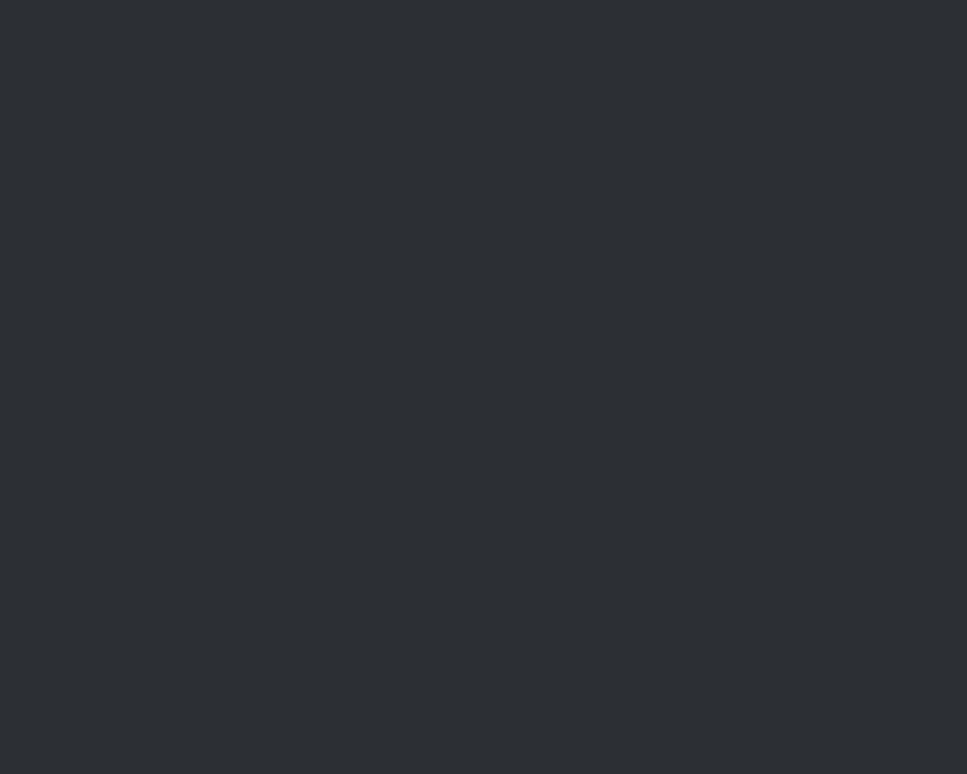
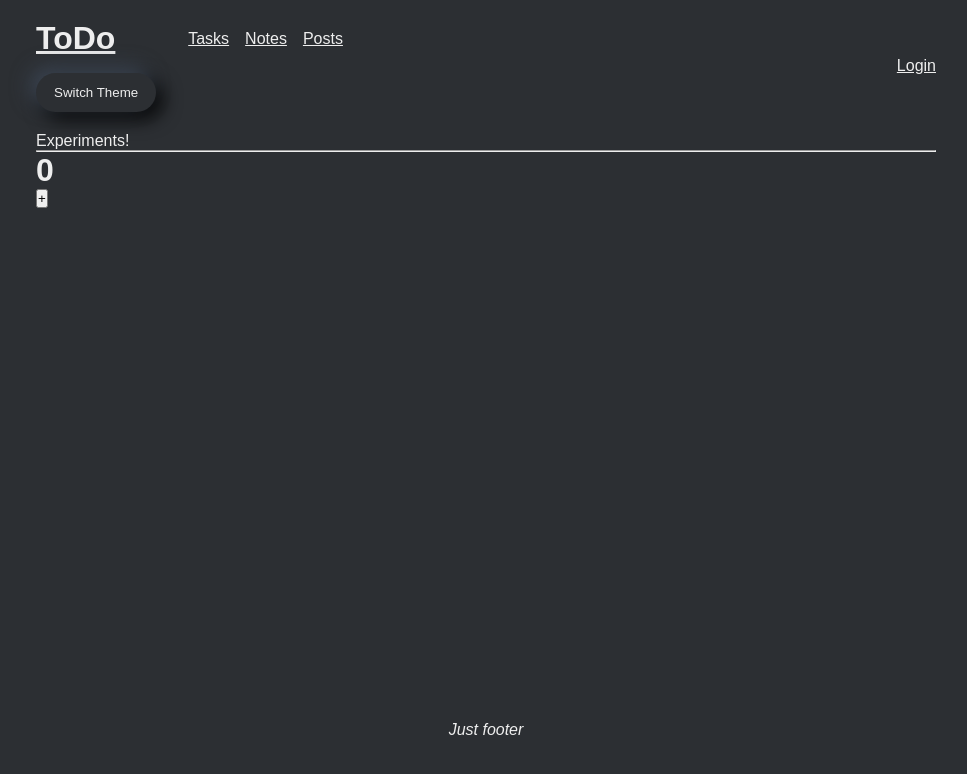
Before and after one commit to dgavrichkov/TaskListMain, a React (Create React App) app: page /experiments in a window 1280 px wide. Before the commit this address had no page. Shown: the top 774 px of the page, without its empty margins (154-1121 px from the left). Built offline with nearby package versions, Linux system fonts and the light colour scheme.

Commit message:
error boundary

```diff
--- a/src/app/App.tsx
+++ b/src/app/App.tsx
@@ -7,11 +7,13 @@ import { AuthProvider } from './providers/AuthProvider';
 import { BrowserRouter } from 'react-router-dom';
 import { persistor, store } from './store';
 import { PersistGate } from 'redux-persist/integration/react';
+import { ErrorBoundary } from '../shared/ui/ErrorBoundary';
 
 const queryClient = new QueryClient();
 
 export const App: FC = function () {
   return (
+    <ErrorBoundary>
       <BrowserRouter>
         <Provider store={store}>
           <PersistGate loading="null" persistor={persistor}>
@@ -25,5 +27,6 @@ export const App: FC = function () {
           </PersistGate>
         </Provider>
       </BrowserRouter>
+    </ErrorBoundary>
   );
 };
--- a/src/app/Router/Router.tsx
+++ b/src/app/Router/Router.tsx
@@ -1,6 +1,7 @@
 import { FC } from 'react';
 import { Route, Routes } from 'react-router-dom';
 import { Greeting, Login, Note, Notes, Posts, Profile, Task, Tasks } from '../../pages';
+import { Experiments } from '../../pages/Experiments';
 import { PATHS } from '../../shared/constants/paths';
 import { ProtectedRoute } from '../../features';
 import { Layout } from '../Layout';
@@ -18,6 +19,7 @@ export const Router: FC = () => (
         <Route element={<Note />} path={`${PATHS.NOTES}/:noteId`} />
         <Route element={<Profile />} path={PATHS.PROFILE} />
       </Route>
+      <Route element={<Experiments />} path="/experiments" />
     </Route>
   </Routes>
 );
--- /dev/null
+++ b/src/pages/Experiments/Experiments.tsx
@@ -0,0 +1,14 @@
+import BuggyCounter from './ui/BuggyCounter';
+import CounterErrorBoundary from './ui/CounterErrorBoundary';
+
+export const Experiments = () => {
+  return (
+    <>
+      <div>Experiments!</div>
+      <hr />
+      <CounterErrorBoundary>
+        <BuggyCounter />
+      </CounterErrorBoundary>
+    </>
+  );
+};
--- /dev/null
+++ b/src/pages/Experiments/index.ts
@@ -0,0 +1 @@
+export * from './Experiments';
--- /dev/null
+++ b/src/pages/Experiments/ui/BuggyCounter.tsx
@@ -0,0 +1,28 @@
+import React from 'react';
+
+class BuggyCounter extends React.Component {
+  state = {
+    counter: 0,
+  };
+
+  handleClick = () => {
+    this.setState({
+      counter: this.state.counter + 1,
+    });
+  };
+
+  render() {
+    if (this.state.counter === 5) {
+      throw new Error('Я упал!');
+    }
+
+    return (
+      <div>
+        <h1>{this.state.counter}</h1>
+        <button onClick={this.handleClick}>+</button>
+      </div>
+    );
+  }
+}
+
+export default BuggyCounter;
--- /dev/null
+++ b/src/pages/Experiments/ui/CounterErrorBoundary.tsx
@@ -0,0 +1,23 @@
+import React from 'react';
+
+type Props = {
+  children: React.ReactNode;
+};
+
+class CounterErrorBoundary extends React.Component<Props> {
+  state = { hasError: false };
+
+  static getDerivedStateFromError() {
+    return { hasError: true };
+  }
+
+  render() {
+    if (this.state.hasError) {
+      return <div style={{ padding: '20px' }}>Что-то пошло не так</div>;
+    }
+
+    return this.props.children;
+  }
+}
+
+export default CounterErrorBoundary;
--- /dev/null
+++ b/src/shared/ui/ErrorBoundary/ErrorBoundary.tsx
@@ -0,0 +1,21 @@
+import React from 'react';
+
+type Props = {
+  children: React.ReactNode;
+};
+
+export class ErrorBoundary extends React.Component<Props> {
+  state = { hasError: false };
+
+  static getDerivedStateFromError() {
+    return { hasError: true };
+  }
+
+  render() {
+    if (this.state.hasError) {
+      return <div style={{ padding: '20px' }}>Что-то вообще пошло не так</div>;
+    }
+
+    return this.props.children;
+  }
+}
--- /dev/null
+++ b/src/shared/ui/ErrorBoundary/index.ts
@@ -0,0 +1 @@
+export * from './ErrorBoundary';
```
Lines whose indentation alone changed are shown as unchanged.
